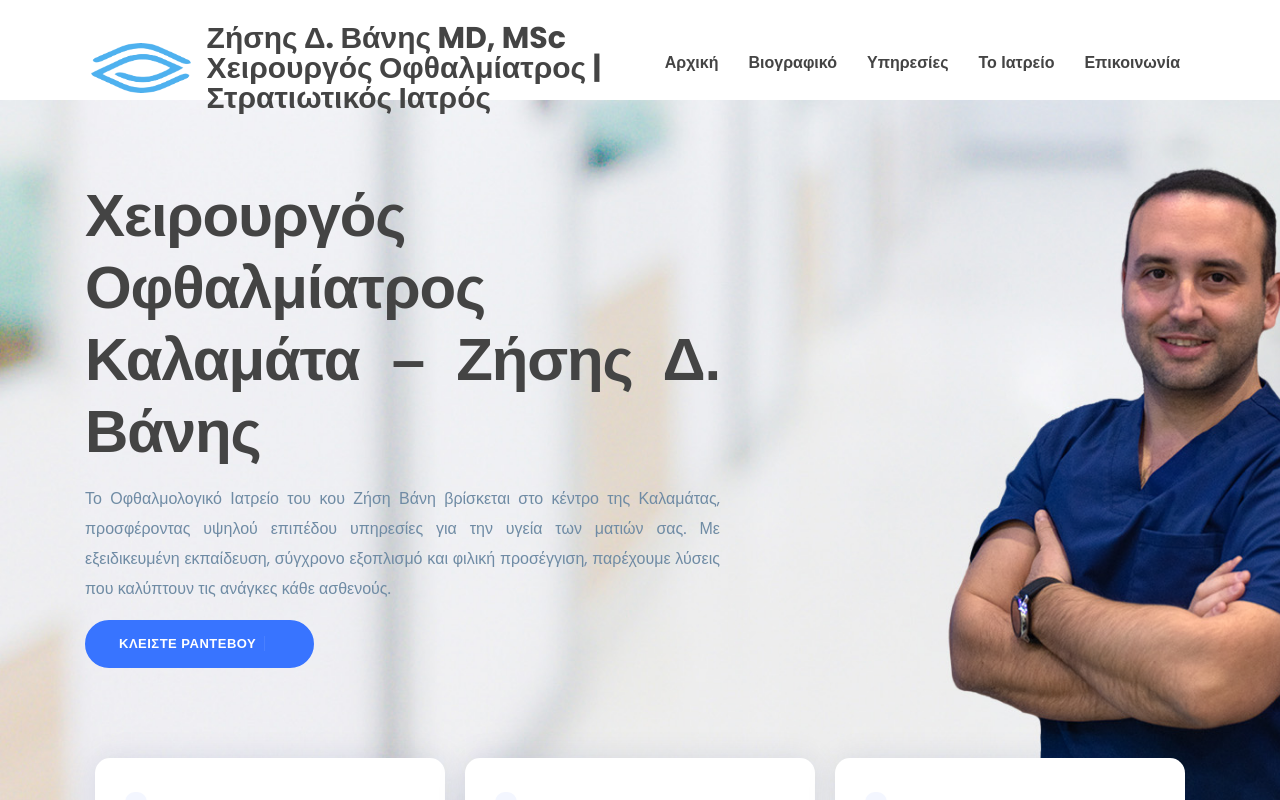
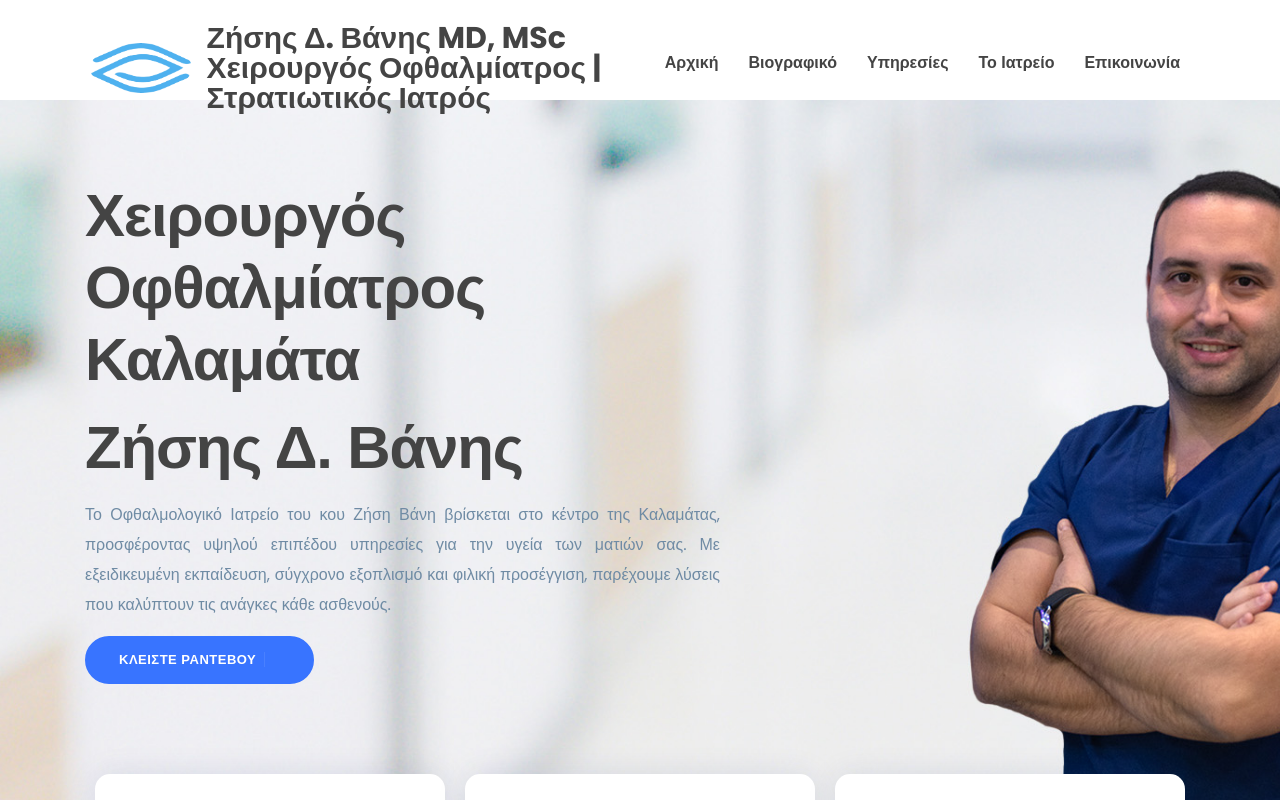
Before and after one commit to Predatoroid/doctor-portfolio, a Next.js app: page / in a window 1280 px wide. Shown: the top 800 px of the page. Built offline with nearby package versions, Linux system fonts and the light colour scheme; some icons are missing.

Commit message:
Modify header in hero banner

```diff
--- a/components/HeroBanner/HeroBanner.jsx
+++ b/components/HeroBanner/HeroBanner.jsx
@@ -10,9 +10,14 @@ const HeroBanner = () => {
               <div className="block">
                 {/*<div className="divider mb-3"></div>*/}
                 {/*<span className="text-uppercase text-sm letter-spacing ">Professional Care For Your Health</span>*/}
-                <h1 className="mb-3">Χειρουργός Οφθαλμίατρος Καλαμάτα – Ζήσης Δ. Βάνης</h1>
+                <div className="d-flex flex-column">
+                  <h1 className="mb-3">Χειρουργός Οφθαλμίατρος Καλαμάτα </h1>
+                  <h1 className="mb-3">Ζήσης Δ. Βάνης</h1>
+                </div>
 
-                <p>Το Οφθαλμολογικό Ιατρείο του κου Ζήση Βάνη βρίσκεται στο κέντρο της Καλαμάτας, προσφέροντας υψηλού επιπέδου υπηρεσίες για την υγεία των ματιών σας. Με εξειδικευμένη εκπαίδευση, σύγχρονο εξοπλισμό και φιλική προσέγγιση, παρέχουμε λύσεις που καλύπτουν τις ανάγκες κάθε ασθενούς.</p>
+                <p>Το Οφθαλμολογικό Ιατρείο του κου Ζήση Βάνη βρίσκεται στο κέντρο της Καλαμάτας, προσφέροντας υψηλού
+                  επιπέδου υπηρεσίες για την υγεία των ματιών σας. Με εξειδικευμένη εκπαίδευση, σύγχρονο εξοπλισμό και
+                  φιλική προσέγγιση, παρέχουμε λύσεις που καλύπτουν τις ανάγκες κάθε ασθενούς.</p>
                 <div className="btn-container ">
                   <a href="#appoinment" className="btn btn-main-2 btn-icon btn-round-full">ΚΛΕΙΣΤΕ ΡΑΝΤΕΒΟΥ
                     <i className="icofont icofont-simple-right ml-2  "></i></a>
```
